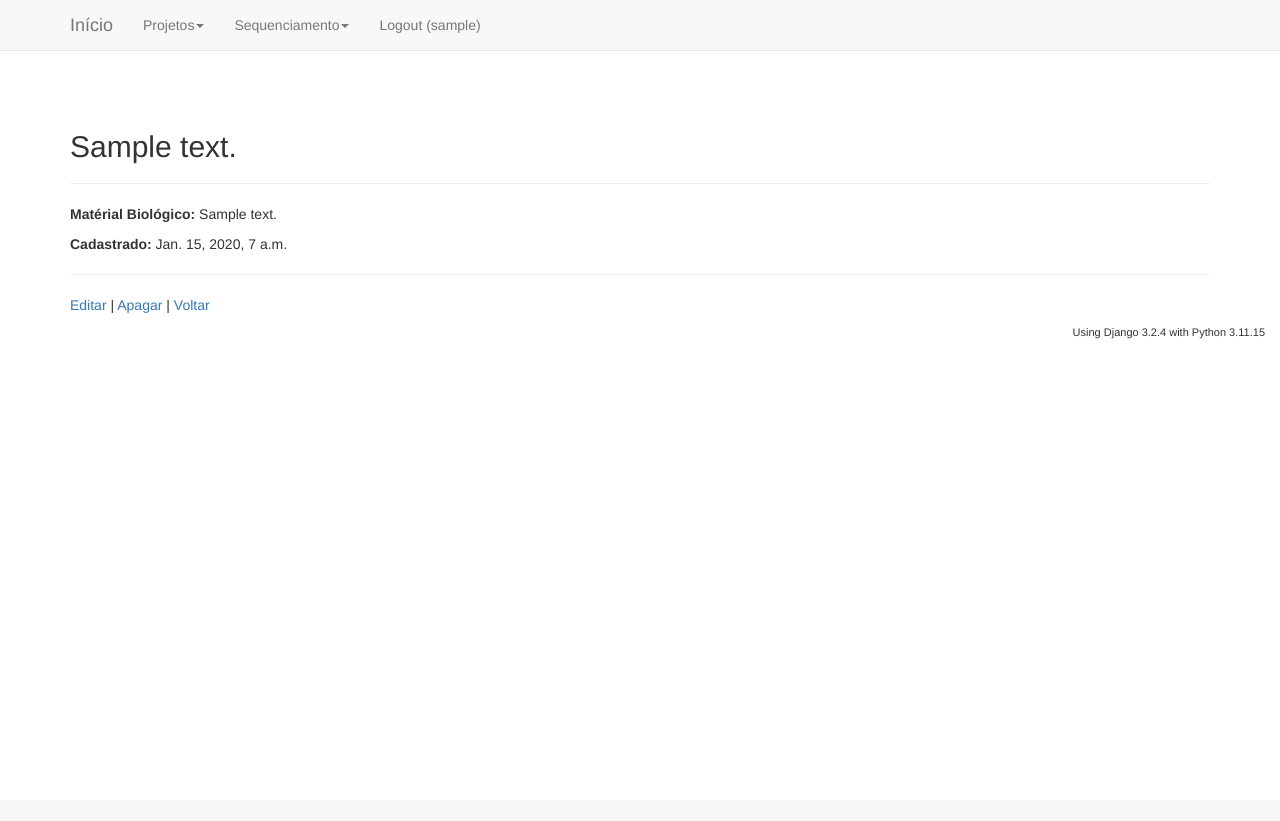
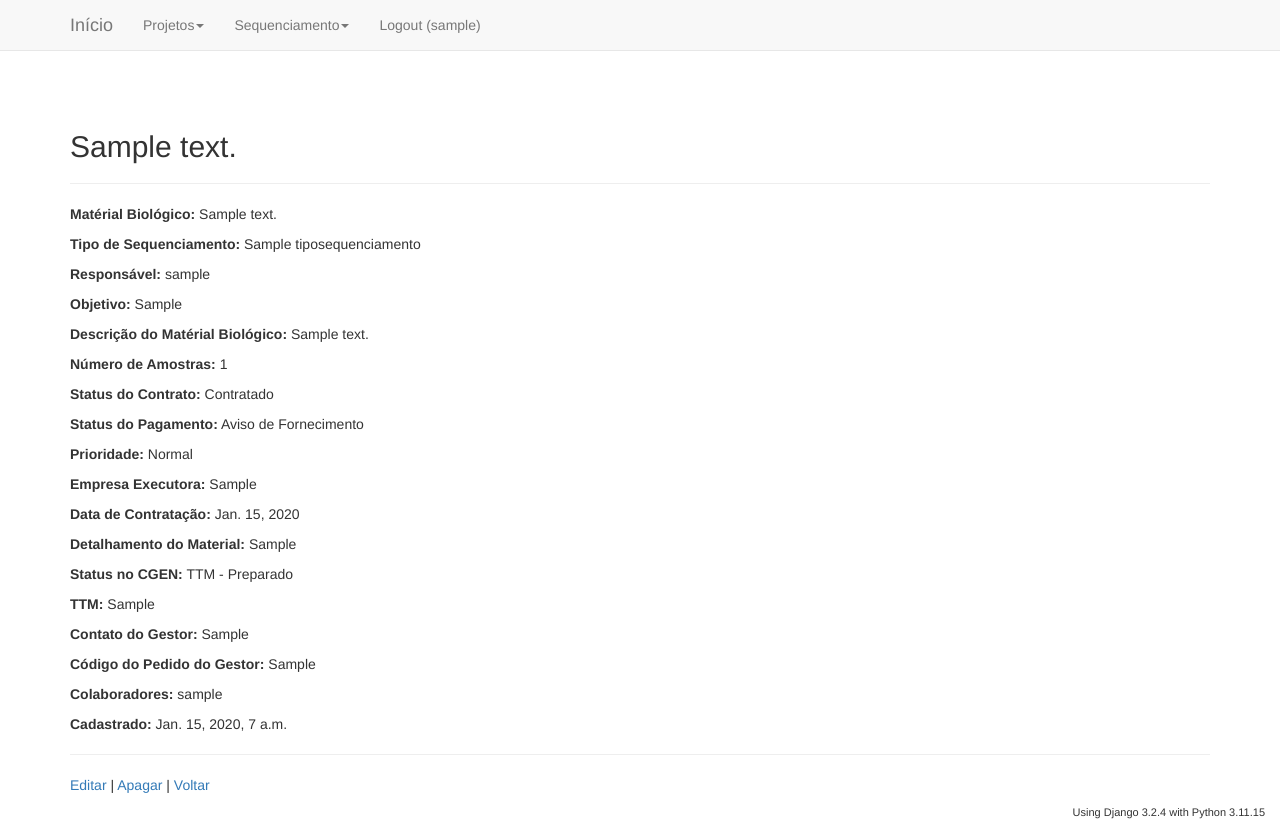
Before and after one commit to marcelo-soares-souza/gbp, a Django app: page /sequenciamento/detail/1/ in a window 1280 px wide. Before the commit the page ends 339 px from the top, so only its background shows below. Run offline with Django 3.2, Linux system fonts and the light colour scheme; a user stored in the database is signed in; tables that the repository leaves empty hold one stand-in row (values such as "Sample post"); some libraries are stand-ins or nearby versions.

Commit message:
More details in detail o sequenciamento

```diff
--- a/sequenciamento/templates/sequenciamento/crud/detail.html
+++ b/sequenciamento/templates/sequenciamento/crud/detail.html
@@ -10,10 +10,44 @@
 
     <hr/>
 
-    {% if sequenciamento.material_biologico %}
-      <p><b>Matérial Biológico:</b> {{ sequenciamento.material_biologico }}</p>
-    {% endif %}
+    <p><b>Matérial Biológico:</b> {{ sequenciamento.material_biologico }}</p>
 
+    <p><b>Tipo de Sequenciamento:</b> {{ sequenciamento.tipo_sequenciamento }}</p>
+
+    <p><b>Responsável:</b> {{ sequenciamento.responsavel }}</p>
+
+    <p><b>Objetivo:</b> {{ sequenciamento.objetivo }}</p>
+
+    <p><b>Descrição do Matérial Biológico:</b> {{ sequenciamento.descricao_material_biologico }}</p>
+
+    <p><b>Número de Amostras:</b> {{ sequenciamento.numero_amostras }}</p>
+
+    <p><b>Status do Contrato:</b> {{ sequenciamento.status_contrato }}</p>
+
+    <p><b>Status do Pagamento:</b> {{ sequenciamento.status_pagamento }}</p>
+
+    <p><b>Prioridade:</b> {{ sequenciamento.prioridade }}</p>
+
+    <p><b>Empresa Executora:</b> {{ sequenciamento.empresa_executora }}</p>
+
+    <p><b>Data de Contratação:</b> {{ sequenciamento.data_contratacao }}</p>
+
+    <p><b>Detalhamento do Material:</b> {{ sequenciamento.detalhamento_material }}</p>
+
+    <p><b>Status no CGEN:</b> {{ sequenciamento.status_cgen }}</p>
+
+    <p><b>TTM:</b> {{ sequenciamento.ttm }}</p>
+
+    <p><b>Contato do Gestor:</b> {{ sequenciamento.contato_gestor }}</p>
+
+    <p><b>Código do Pedido do Gestor:</b> {{ sequenciamento.codigo_pedido_gestor }}</p>
+
+    <p>
+      <b>Colaboradores:</b>
+      {% for colaborador in sequenciamento.colaborador.all %}
+        {{ colaborador.username }}
+      {% endfor %}
+    </p>
 
     <p><b>Cadastrado:</b> {{ sequenciamento.data_cadastro }}</p>
 
@@ -23,7 +57,7 @@
       <p>
         <a href="{{ sequenciamento.get_sequenciamento_update_url }}">Editar</a> |
         <a href="{{ sequenciamento.get_sequenciamento_delete_url }}">Apagar</a> |
-        <a href="{% url 'new_sequenciamento' %}">Voltar</a>
+        <a href="{% url 'list_sequenciamento' %}">Voltar</a>
       </p>
     {% endif %}
 {% endblock content %}
```
